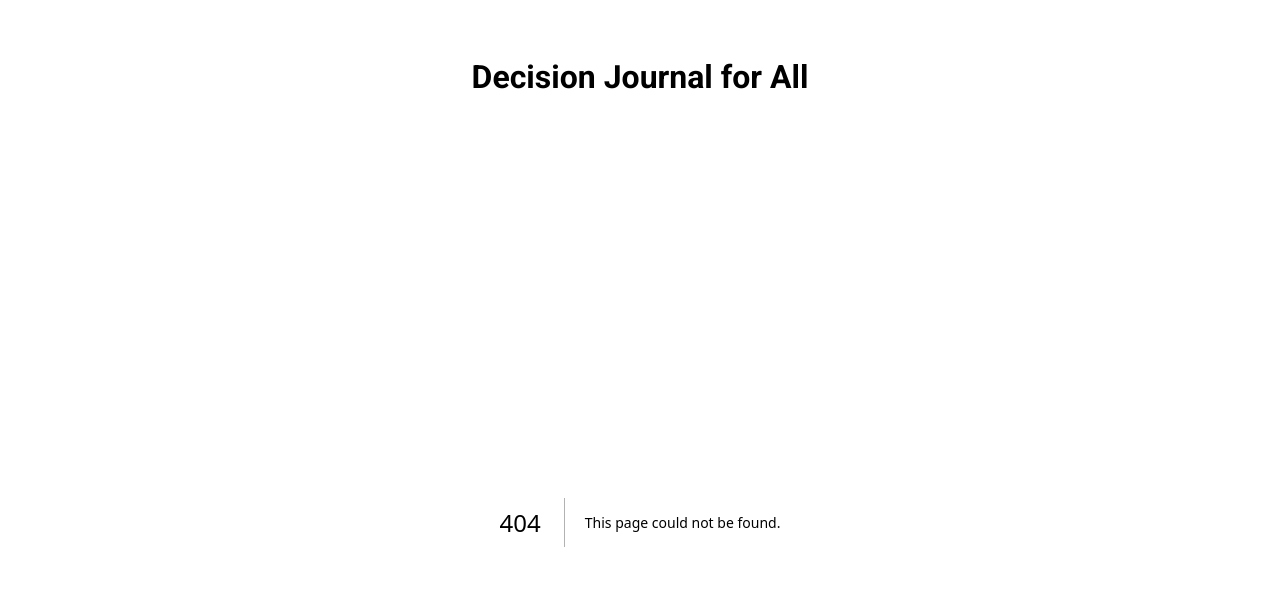
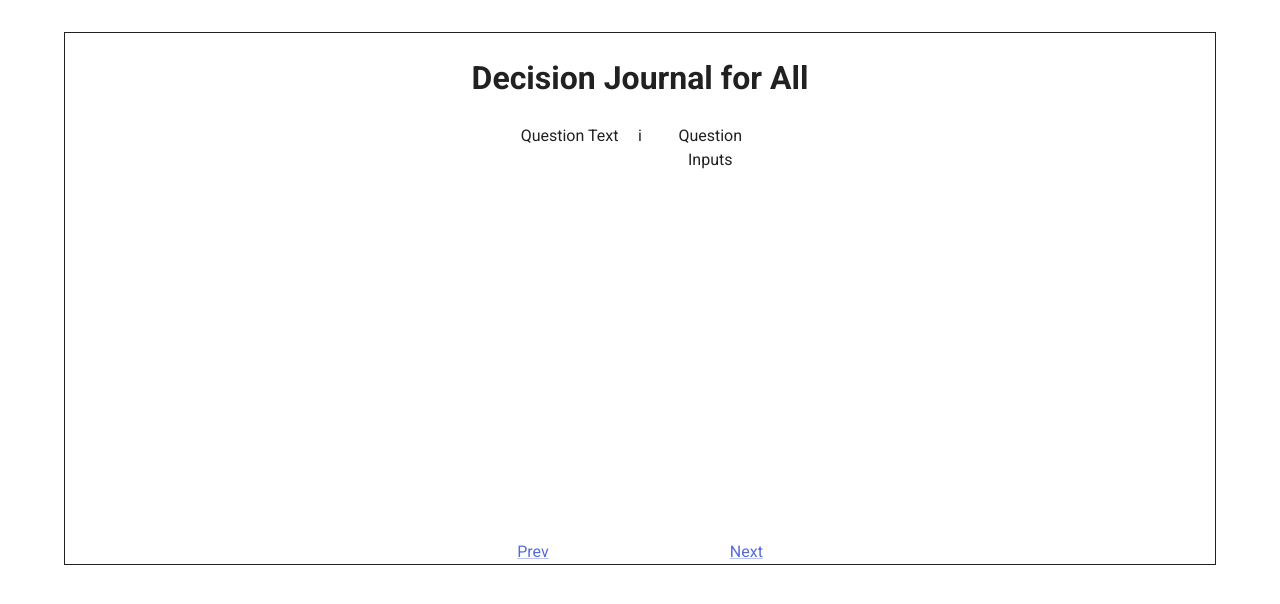
Before and after one commit to sedsimon/dj4all, a Next.js app: page /randomQuestion in a window 1280 px wide. Before the commit this address had no page. Shown: the top 604 px of the page. Built offline with nearby package versions, Linux system fonts and the light colour scheme.

Commit message:
Two panel question template

```diff
--- a/components/questions.js
+++ b/components/answerList.js
@@ -17,7 +17,7 @@ import { nanoid } from "nanoid"
 
 const itemStore = {}
 
-export default function Questions({initialItems}) {
+export default function AnswerList({initialItems}) {
 
   const [items, setItems] = useState(initialItems)
 
--- a/components/layout.js
+++ b/components/layout.js
@@ -15,6 +15,8 @@ export default function Layout({ children}) {
           flexDirection: 'column',
           justifyContent: 'center',
           alignItems: 'center',
+          borderColor: 'black',
+          border: 1
         }}
       >
         <Head>
--- /dev/null
+++ b/components/questionContainer.js
@@ -0,0 +1,16 @@
+import {Box, Stack, Link} from '@mui/material'
+
+export default function QuestionContainer({children}) {
+  return (
+    <Stack spacing={2} sx={{border: "1 black"}}>
+      <Box minHeight={400}>
+        {children}
+      </Box>
+      <Stack direction="row" spacing={2} justifyContent="space-between">
+        <Link href="/options/0/outcomes">Prev</Link>
+        <Link href="/options/0/outcomes">Next</Link>
+      </Stack>
+
+    </Stack>
+  )
+}
--- /dev/null
+++ b/components/twoPanelQuestion.js
@@ -0,0 +1,19 @@
+import { Unstable_Grid2 as Grid, Box } from "@mui/material";
+
+export default function TwoPanelQuestion() {
+  return (
+    <Grid container spacing={2} columns={13}>
+      <Grid xs={6}>
+        <Box sx={{textAlign: "center"}}>
+          Question Text
+        </Box>
+      </Grid>
+      <Grid>i</Grid>
+      <Grid xs={6}>
+        <Box sx={{textAlign: "center"}}>
+          Question Inputs
+        </Box>
+      </Grid>
+    </Grid>
+  )
+}
--- a/pages/options/[id]/outcomes.js
+++ b/pages/options/[id]/outcomes.js
@@ -1,6 +1,7 @@
+import QuestionContainer from "../../../components/questionContainer"
 
 export default function Outcomes () {
   return (
-    <>Hello</>
+    <QuestionContainer></QuestionContainer>
   )
 }
--- /dev/null
+++ b/pages/randomQuestion.js
@@ -0,0 +1,10 @@
+import TwoPanelQuestion from "../components/twoPanelQuestion"
+import QuestionContainer from "../components/questionContainer"
+
+export default function RandomQuestion () {
+  return (
+    <QuestionContainer>
+      <TwoPanelQuestion></TwoPanelQuestion>
+    </QuestionContainer>
+  )
+}
```
Also changed, not shown: pages/options.js (+3 -7 lines).
